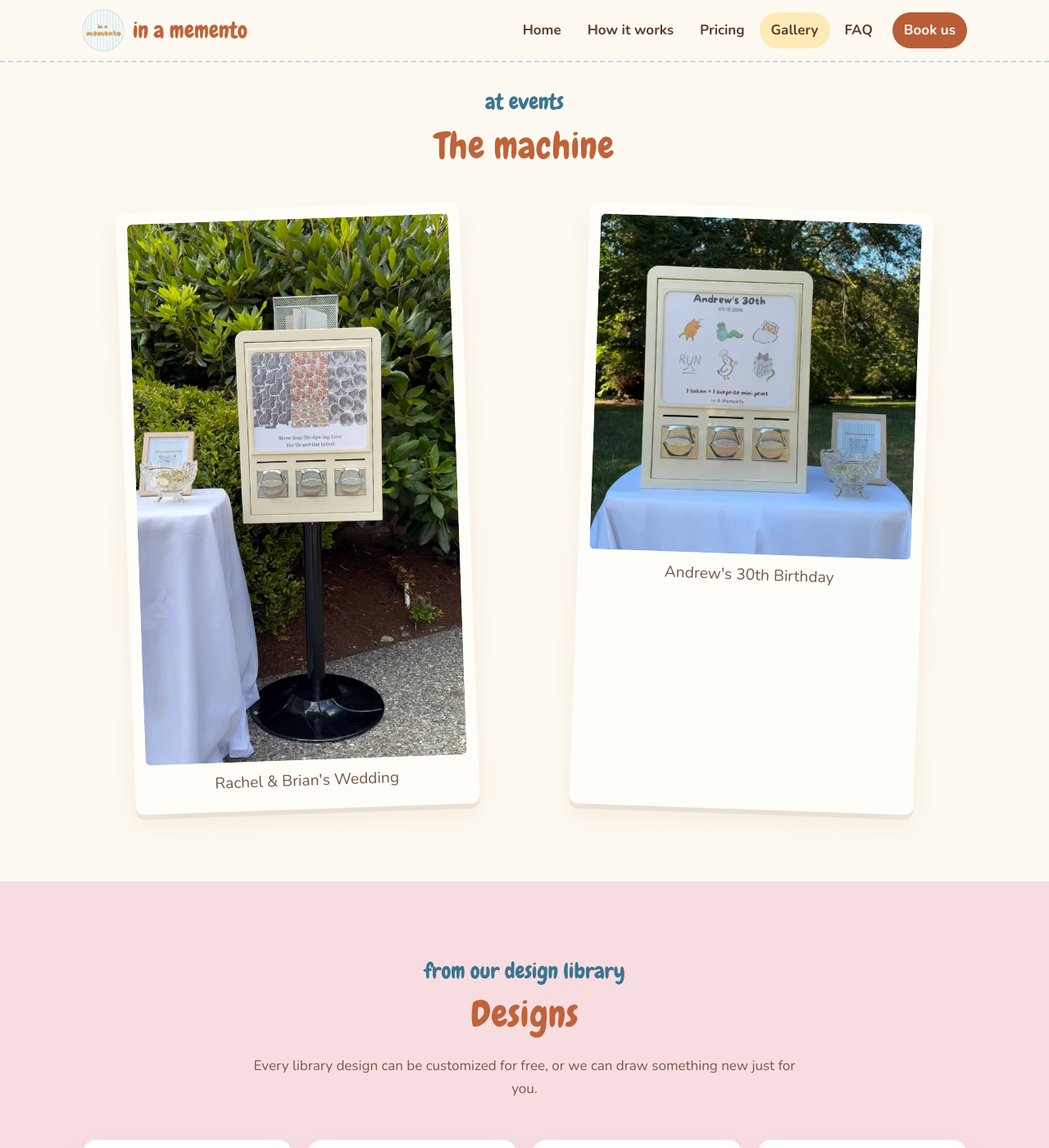
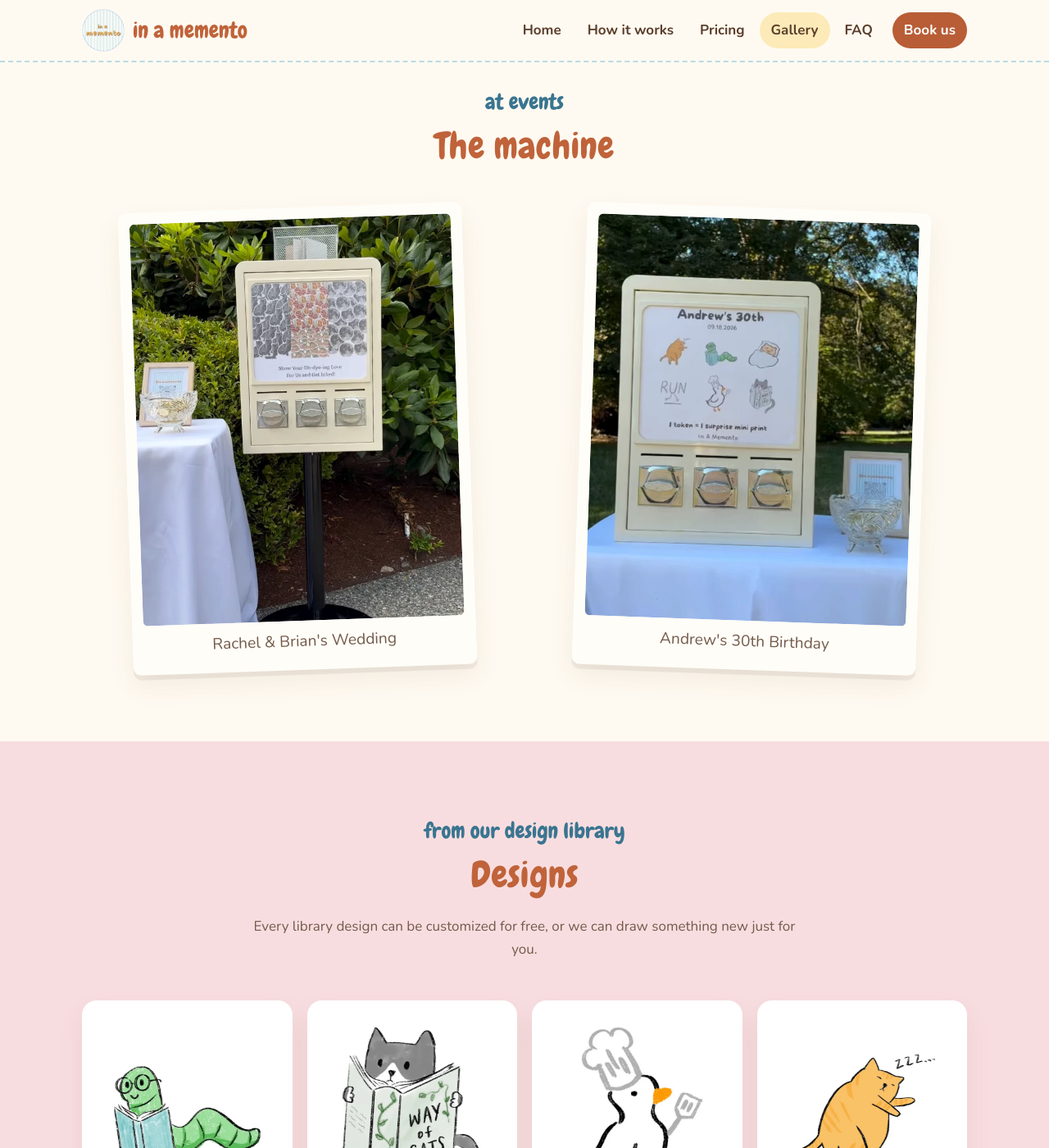
Before and after one commit to andrew-hy-kim/in.a.memento, a Jekyll site: the page built from gallery/index.html, in a window 1280 px wide and 1400 px high, scrolled down 375 px. Shown: the whole window at 82% size. Built offline with Jekyll 4.4.1, drawn with Linux system fonts in a browser that asks for light colours.

Commit message:
Gallery: give event photos a uniform 4:5 frame so polaroids line up
Photos of any shape are cropped to fill the same frame (object-fit:
cover); the photo viewer still shows the full uncropped photo.

Co-Authored-By: Claude Opus 5.5 <noreply@anthropic.com>
Claude-Session: https://claude.ai/code/session_01A4x6zNFM2ikQnVBPRWM1LK

```diff
--- a/css/style.css
+++ b/css/style.css
@@ -1416,3 +1416,15 @@ html { scroll-padding-top: 96px; }
   color: var(--butter);
 }
 .contact-aside .h3 { font-size: 1.5rem; }
+
+/* Event photos: every photo gets the same 4:5 frame (cropped to fit, like an Instagram grid),
+   so polaroids line up no matter the original photo's shape. Tapping still shows the full photo.
+   To adjust the crop for one photo, add style="object-position: center 30%" (etc.) to its <img>. */
+.event-photos { align-items: start; }
+.event-photos .polaroid { width: 100%; max-width: 420px; justify-self: center; }
+.event-photos .polaroid img {
+  aspect-ratio: 4 / 5;
+  height: auto;
+  object-fit: cover;
+  object-position: center;
+}
```
